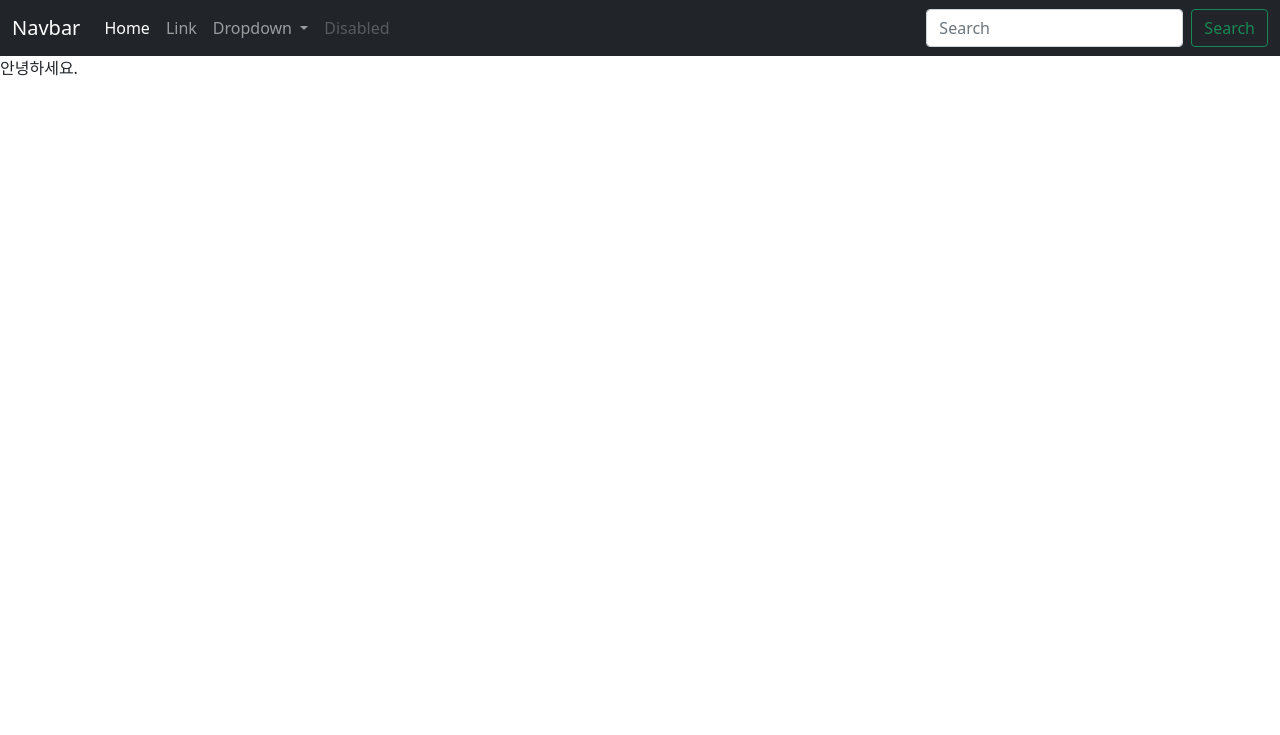
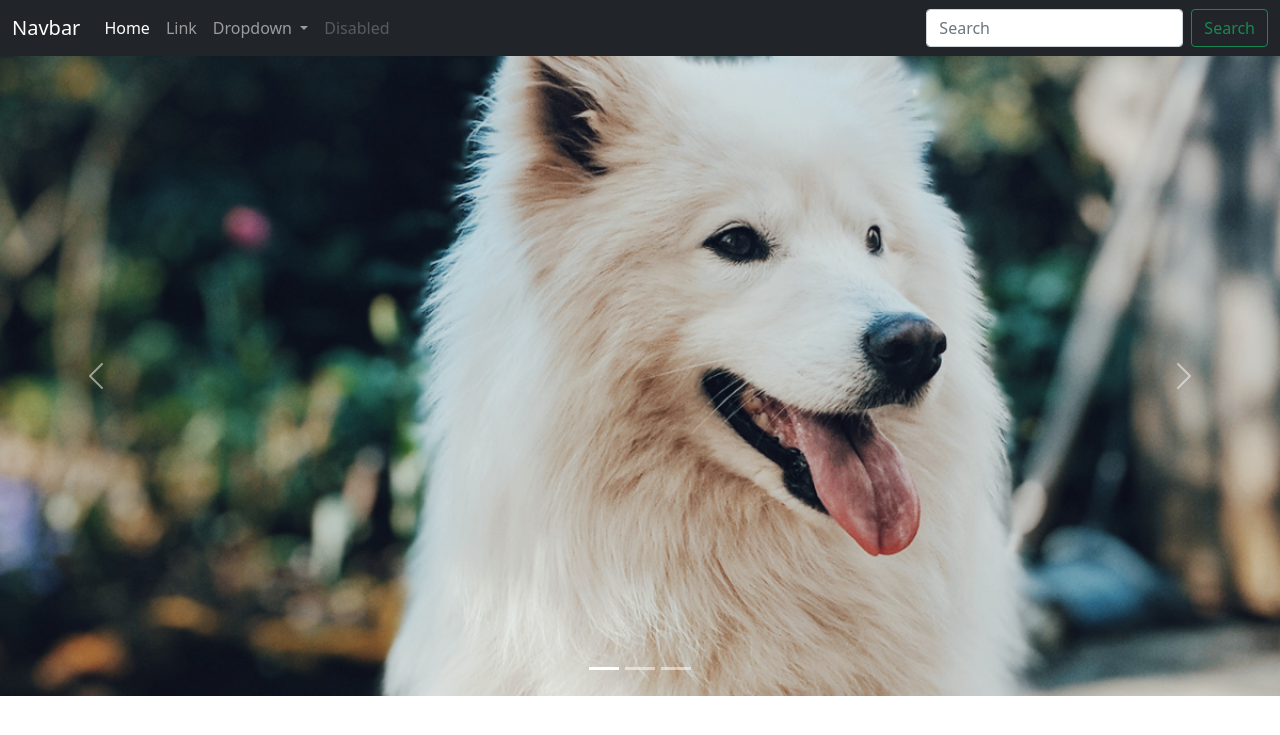
Before and after one commit to leejeongsueng1/MLWeb, a Flask app: page / in a window 1280 px wide. Shown: the top 735 px of the page. Run offline with Flask 2, Linux system fonts and the light colour scheme.

Commit message:
mainpage complete

```diff
--- a/templates/index.html
+++ b/templates/index.html
@@ -1,3 +1,31 @@
 {% extends 'base.html' %}
+
 {% block title %}bug U{% endblock %}
-{% block contents %} 안녕하세요. {% endblock %}
+{% block contents %}
+<div id="carouselExampleIndicators" class="carousel slide" data-bs-ride="carousel">
+    <div class="carousel-indicators">
+      <button type="button" data-bs-target="#carouselExampleIndicators" data-bs-slide-to="0" class="active" aria-current="true" aria-label="Slide 1"></button>
+      <button type="button" data-bs-target="#carouselExampleIndicators" data-bs-slide-to="1" aria-label="Slide 2"></button>
+      <button type="button" data-bs-target="#carouselExampleIndicators" data-bs-slide-to="2" aria-label="Slide 3"></button>
+    </div>
+    <div class="carousel-inner">
+      <div class="carousel-item active">
+        <img src="/static/img/a.png" class="d-block w-100" alt="...">
+      </div>
+      <div class="carousel-item">
+        <img src="/static/img/b.png" class="d-block w-100" alt="...">
+      </div>
+      <div class="carousel-item">
+        <img src="/static/img/c.png" class="d-block w-100" alt="...">
+      </div>
+    </div>
+    <button class="carousel-control-prev" type="button" data-bs-target="#carouselExampleIndicators" data-bs-slide="prev">
+      <span class="carousel-control-prev-icon" aria-hidden="true"></span>
+      <span class="visually-hidden">Previous</span>
+    </button>
+    <button class="carousel-control-next" type="button" data-bs-target="#carouselExampleIndicators" data-bs-slide="next">
+      <span class="carousel-control-next-icon" aria-hidden="true"></span>
+      <span class="visually-hidden">Next</span>
+    </button>
+</div>
+{% endblock %}
```
Also changed, not shown: static/img/a.png (added), static/img/b.png (added), static/img/c.png (added), static/img/dog.png (added), static/img/dog2.png (added), 1 other file.
